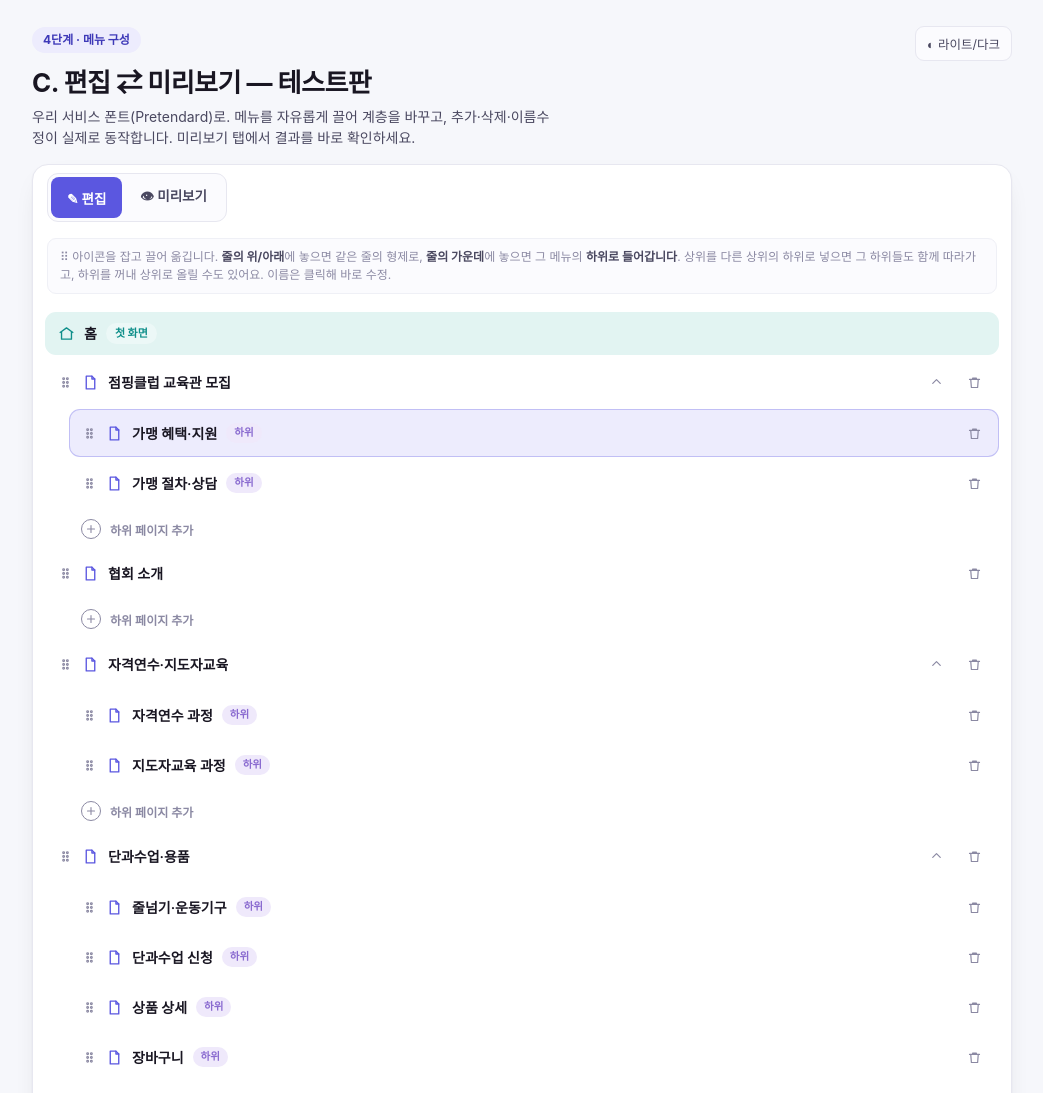
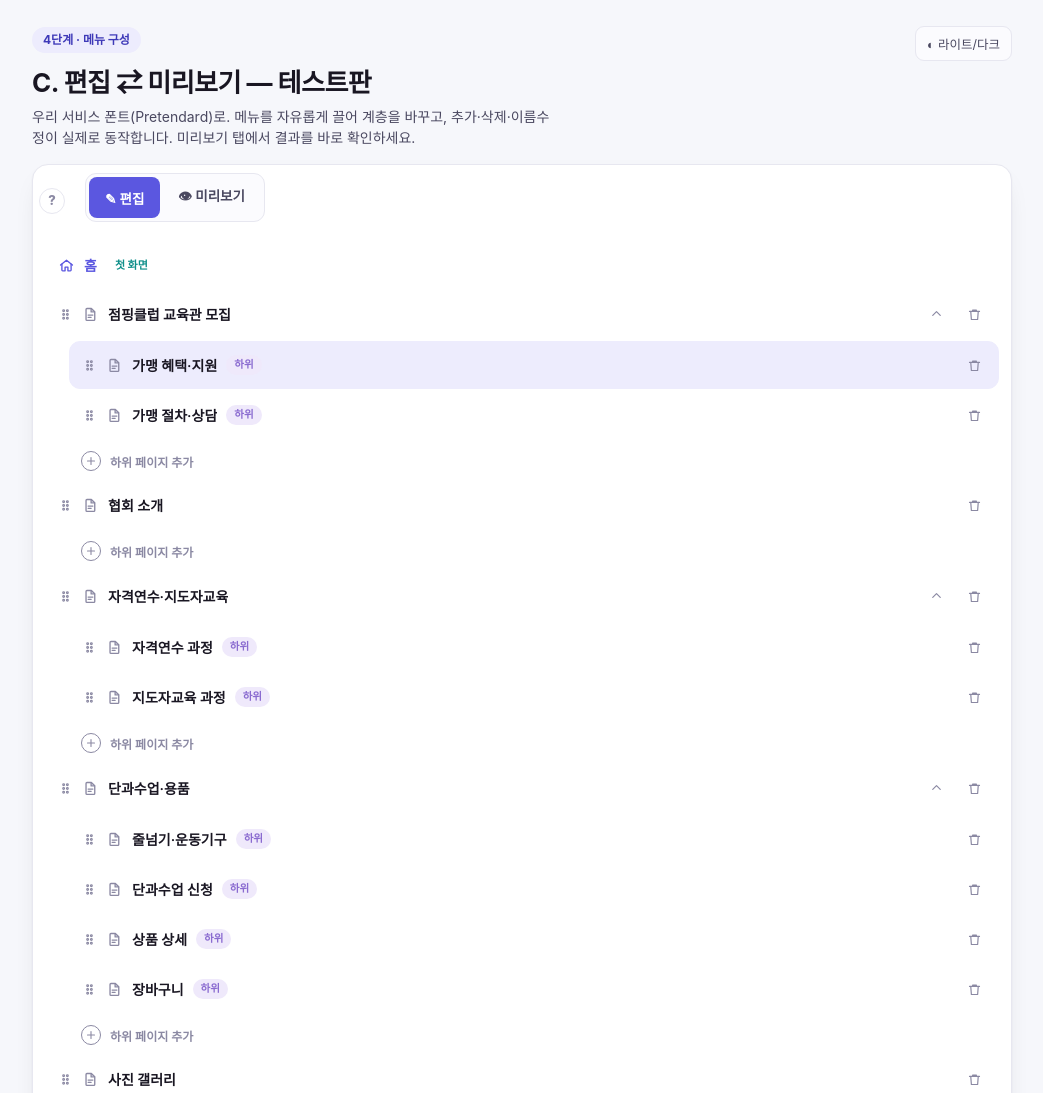
Before and after one commit to nophelon/sitemap-editor, a plain HTML site: page index.html in a window 1280 px wide. Shown: the top 1093 px of the page, without its empty margins (118-1161 px from the left). Drawn offline with Linux system fonts and the light colour scheme; a web font is replaced by a local one.

Commit message:
UX: 안내문→? 도움말 호버박스(흰배경), 홈행 흰배경+브랜드색 아이콘/글자, 선택행 테두리=배경 블렌드, 트리 아이콘 품질↑·색상 회색통일
Co-Authored-By: Claude Opus 4.8 (1M context) <noreply@anthropic.com>

```diff
--- a/index.html
+++ b/index.html
@@ -103,6 +103,24 @@ svg.i{width:17px;height:17px;stroke:currentColor;stroke-width:1.9;fill:none;stro
 .addrow.addsub:hover{background:none !important;color:var(--child)}
 .addrow .addcirc{width:20px;height:20px;border-radius:50%;border:1.5px solid currentColor;display:grid;place-items:center;flex:0 0 auto}
 .addrow .addcirc svg.i{width:12px;height:12px;stroke-width:2.2}
+/* 세그바 왼쪽 정렬 + 도움말 */
+.segbar{justify-content:flex-start}
+.segleft{display:flex;align-items:center;gap:12px}
+.helpwrap{position:relative;display:inline-flex}
+.helpbtn{width:26px;height:26px;border-radius:50%;border:1.5px solid var(--line);background:var(--panel);color:var(--muted);font-weight:800;font-size:13px;cursor:help;display:grid;place-items:center;font-family:inherit;line-height:1}
+.helpbtn:hover{color:var(--accent);border-color:color-mix(in srgb,var(--accent) 45%,var(--line))}
+.helpbox{display:none;position:absolute;top:calc(100% + 8px);left:0;z-index:30;width:min(400px,82vw);background:#fff;color:#4a4860;border:1px solid #e7e7f0;border-radius:12px;box-shadow:0 10px 30px -10px rgba(20,18,40,.28);padding:14px 16px;font-size:12.5px;line-height:1.65;font-weight:400}
+.helpbox b{color:#191622;font-weight:700}
+.helpwrap:hover .helpbox,.helpbtn:focus + .helpbox{display:block}
+/* 홈 행: 흰 배경 + 아이콘·글자 브랜드색 */
+.trow.home:not(.sel){background:none}
+.trow.home.sel{box-shadow:none}
+.trow.home .tico.hm{color:var(--accent)}
+.trow.home .tn{color:var(--accent);font-weight:700}
+/* 선택 행: 테두리색=배경색(블렌드) */
+.trow.sel{border-color:var(--accent-soft)}
+/* 트리 페이지 아이콘 색 = 그립과 동일(회색) */
+.trow .tico.top{color:var(--muted)}
 </style>
 </head>
 <body>
@@ -112,8 +130,16 @@ svg.i{width:17px;height:17px;stroke:currentColor;stroke-width:1.9;fill:none;stro
     <button class="themebtn" id="themebtn">◐ 라이트/다크</button>
   </div>
   <div class="card">
-    <div class="segbar"><div class="seg"><button id="tabEdit" class="on">✎ 편집</button><button id="tabPrev">👁 미리보기</button></div></div>
-    <div class="pane pane-edit on" id="paneEdit"><div class="tiphint">⠿ 아이콘을 잡고 끌어 옮깁니다. <b>줄의 위/아래</b>에 놓으면 같은 줄의 형제로, <b>줄의 가운데</b>에 놓으면 그 메뉴의 <b>하위로 들어갑니다</b>. 상위를 다른 상위의 하위로 넣으면 그 하위들도 함께 따라가고, 하위를 꺼내 상위로 올릴 수도 있어요. 이름은 클릭해 바로 수정.</div><div class="tree" id="tree"></div></div>
+    <div class="segbar">
+      <div class="segleft">
+        <div class="helpwrap">
+          <button class="helpbtn" aria-label="사용 방법 안내">?</button>
+          <div class="helpbox"><b>사용 방법</b><br>⠿ 아이콘을 잡고 끌어 옮깁니다. <b>줄의 위/아래</b>에 놓으면 같은 줄의 형제로, <b>줄의 가운데</b>에 놓으면 그 메뉴의 <b>하위로</b> 들어갑니다. 상위를 다른 상위의 하위로 넣으면 그 하위들도 함께 따라가고, 하위를 꺼내 상위로 올릴 수도 있어요. 이름은 클릭해 바로 수정.</div>
+        </div>
+        <div class="seg"><button id="tabEdit" class="on">✎ 편집</button><button id="tabPrev">👁 미리보기</button></div>
+      </div>
+    </div>
+    <div class="pane pane-edit on" id="paneEdit"><div class="tree" id="tree"></div></div>
     <div class="pane" id="panePrev"><div class="pvframe" id="pv"></div></div>
   </div>
   <div id="footmount"></div>
@@ -121,8 +147,8 @@ svg.i{width:17px;height:17px;stroke:currentColor;stroke-width:1.9;fill:none;stro
 <script>
 /* ===== 인터랙티브 코어: 재귀 트리 + 계층 넘나드는 드래그앤드롭 + 추가/삭제/이름수정 ===== */
 const I={
-  home:'<svg class="i" viewBox="0 0 24 24"><path d="M3 10.5 12 4l9 6.5"/><path d="M5 9.5V20h14V9.5"/></svg>',
-  page:'<svg class="i" viewBox="0 0 24 24"><path d="M6 3h8l4 4v14H6z"/><path d="M14 3v4h4"/></svg>',
+  home:'<svg class="i" viewBox="0 0 24 24"><path d="M3.6 11.3 12 4.5l8.4 6.8"/><path d="M5.5 10v8.5a1 1 0 0 0 1 1H10v-5.3h4v5.3h3.5a1 1 0 0 0 1-1V10"/></svg>',
+  page:'<svg class="i" viewBox="0 0 24 24"><path d="M7 3.5h6.2L18 8.2V19a1.3 1.3 0 0 1-1.3 1.3H7A1.3 1.3 0 0 1 5.7 19V4.8A1.3 1.3 0 0 1 7 3.5z"/><path d="M12.9 3.7V8.4h4.7"/><path d="M8.7 12.8h6.6M8.7 16h4.2"/></svg>',
   grip:'<svg class="i sm" viewBox="0 0 24 24"><circle cx="9" cy="6" r="1.4"/><circle cx="15" cy="6" r="1.4"/><circle cx="9" cy="12" r="1.4"/><circle cx="15" cy="12" r="1.4"/><circle cx="9" cy="18" r="1.4"/><circle cx="15" cy="18" r="1.4"/></svg>',
   plus:'<svg class="i" viewBox="0 0 24 24"><path d="M12 5v14M5 12h14"/></svg>',
   trash:'<svg class="i sm" viewBox="0 0 24 24"><path d="M4 7h16M9 7V5h6v2M6 7l1 13h10l1-13"/></svg>',
```
